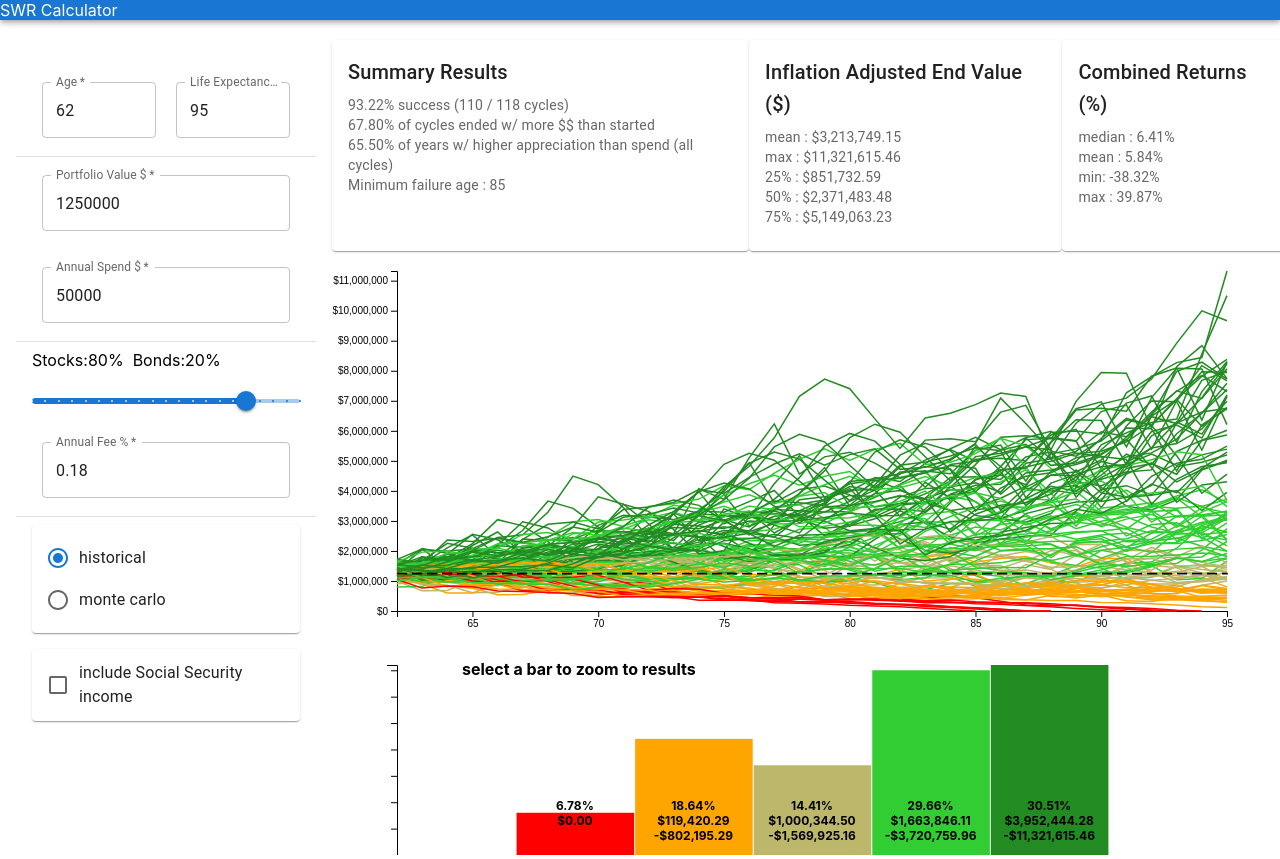
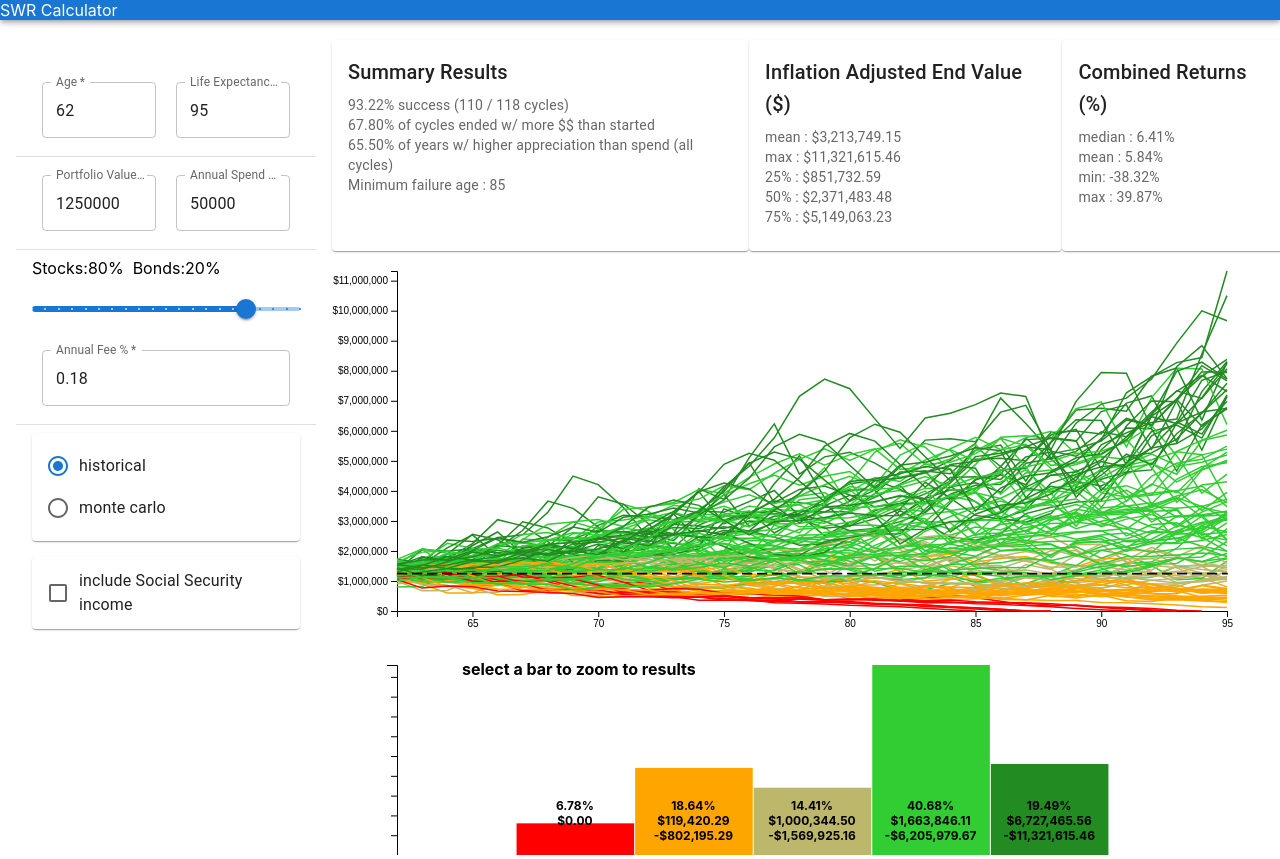
Before and after one commit to pcd-github/pcd-github.github.io, a React (Create React App) app: page / in a window 1280 px wide. Built offline with nearby package versions, Linux system fonts and the light colour scheme.

Commit message:
grew light green bin

```diff
--- a/src/common.js
+++ b/src/common.js
@@ -9,7 +9,7 @@ const maxValueColorString = 'ForestGreen';
 const midValueColorString = 'DarkKhaki';
 const portfolioLineClass = 'portfolioline';
 const startValueMargin = 0.33;
-const thresholdValues = [0, 1 - startValueMargin, 1 + startValueMargin, 3, 100];
+const thresholdValues = [0, 1 - startValueMargin, 1 + startValueMargin, 5, 100];
 const unselectedOpacity = 0.2;
 const selectedOpacity = 1.0;
 export const margin = { top: 20, right: 65, bottom: 40, left: 65 };
--- a/src/swrcalc.js
+++ b/src/swrcalc.js
@@ -472,14 +472,12 @@ class SWRCalc extends React.Component {
                                         }}
                                     />
                                 </ListItem>
-                                <ListItem>
+                                <ListItem divider >
                                     <TextField required
                                     sx={{ m: '10px' }}
                                     type="number" label="Portfolio Value $"
                                     defaultValue={defaultPortfolioValue}
                                     onChange={handlePortfolioValueChange} />
-                                </ListItem>
-                                <ListItem divider >
                                     <TextField required
                                     sx={{ m: '10px' }}
                                     type="number" label="Annual Spend $"
```
